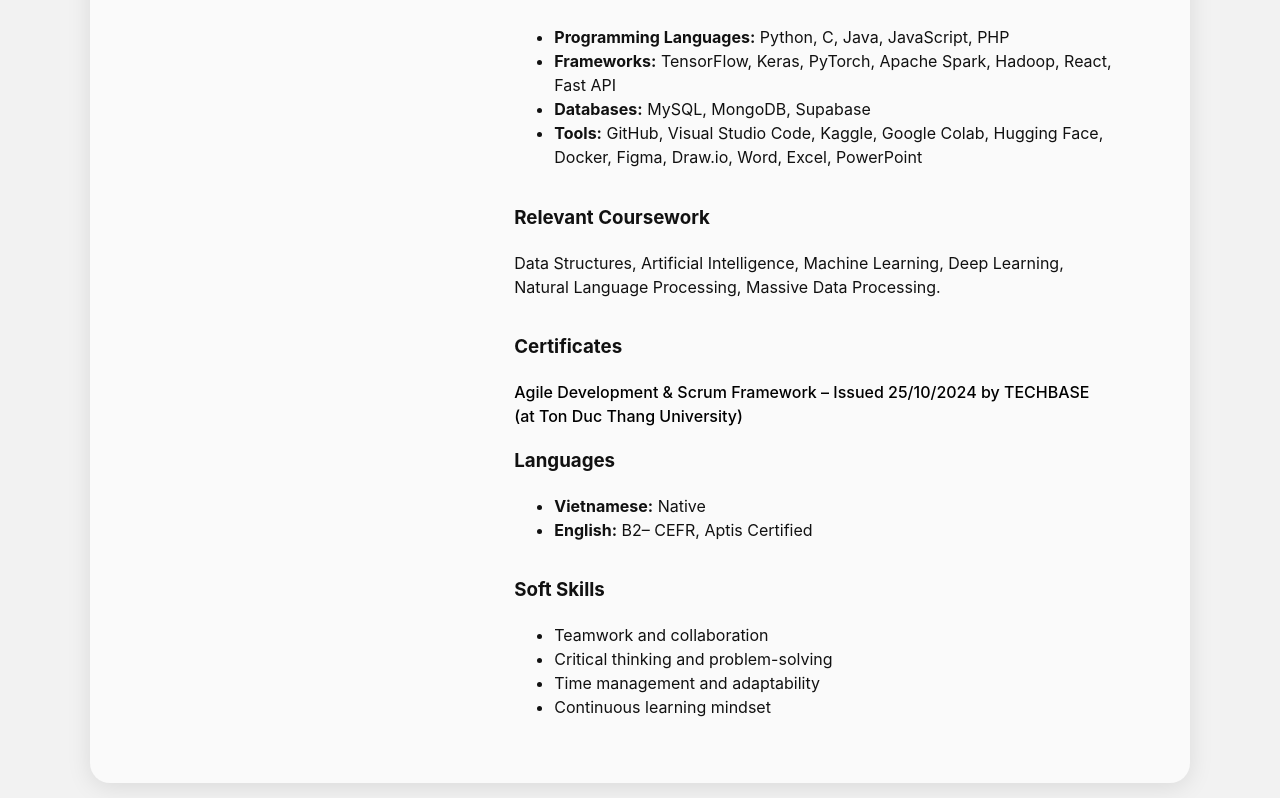
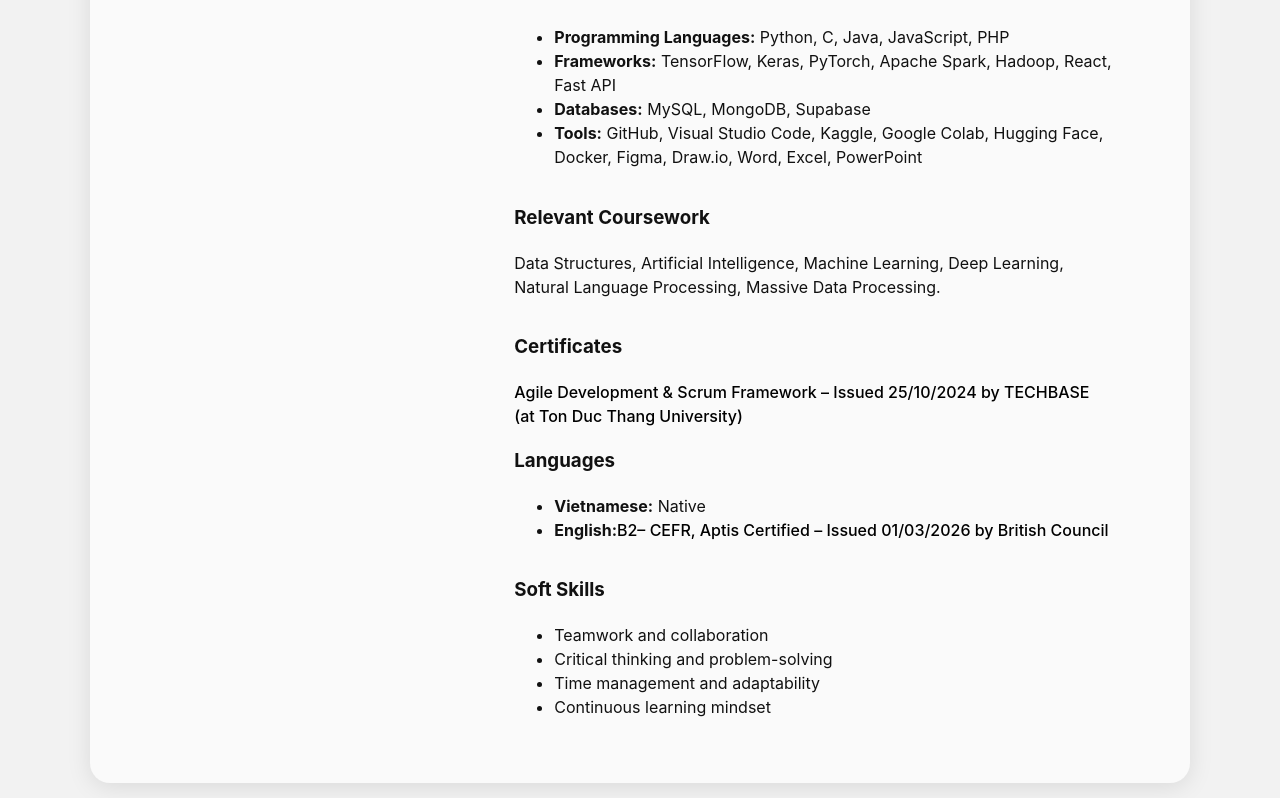
Before and after one commit to thaonguyen20604/MyPortfolio, a React (Vite) app: page /about in a window 1280 px wide. Shown: the part 1218-2016 px from the top of the page. Built offline with nearby package versions, Linux system fonts and the light colour scheme.

Commit message:
Modified link certificate

```diff
--- a/src/pages/About.jsx
+++ b/src/pages/About.jsx
@@ -2,6 +2,7 @@ import "../styles/global.css";
 import "../styles/About.css"; // file CSS riêng cho phần này
 import avatar from "../assets/avatar3.jpg";
 import Agile from "../assets/Agile_TECHBASE.pdf";
+import Aptis from "../assets/Aptis_Certificate.pdf";
 
 export default function AboutSection() {
   return (
@@ -134,7 +135,18 @@ export default function AboutSection() {
           <h3>Languages</h3>
           <ul>
             <li><strong>Vietnamese:</strong> Native</li>
-            <li><strong>English:</strong> B2– CEFR, Aptis Certified</li>
+            <li>
+              <strong>English:</strong>
+              <a
+                href={Aptis}
+                target="_blank"
+                rel="noreferrer"
+                className="cert-link"
+              >
+                B2– CEFR, Aptis Certified – Issued 01/03/2026 by British Council
+              </a> <br />
+
+            </li>
           </ul>
         </div>
 
```
